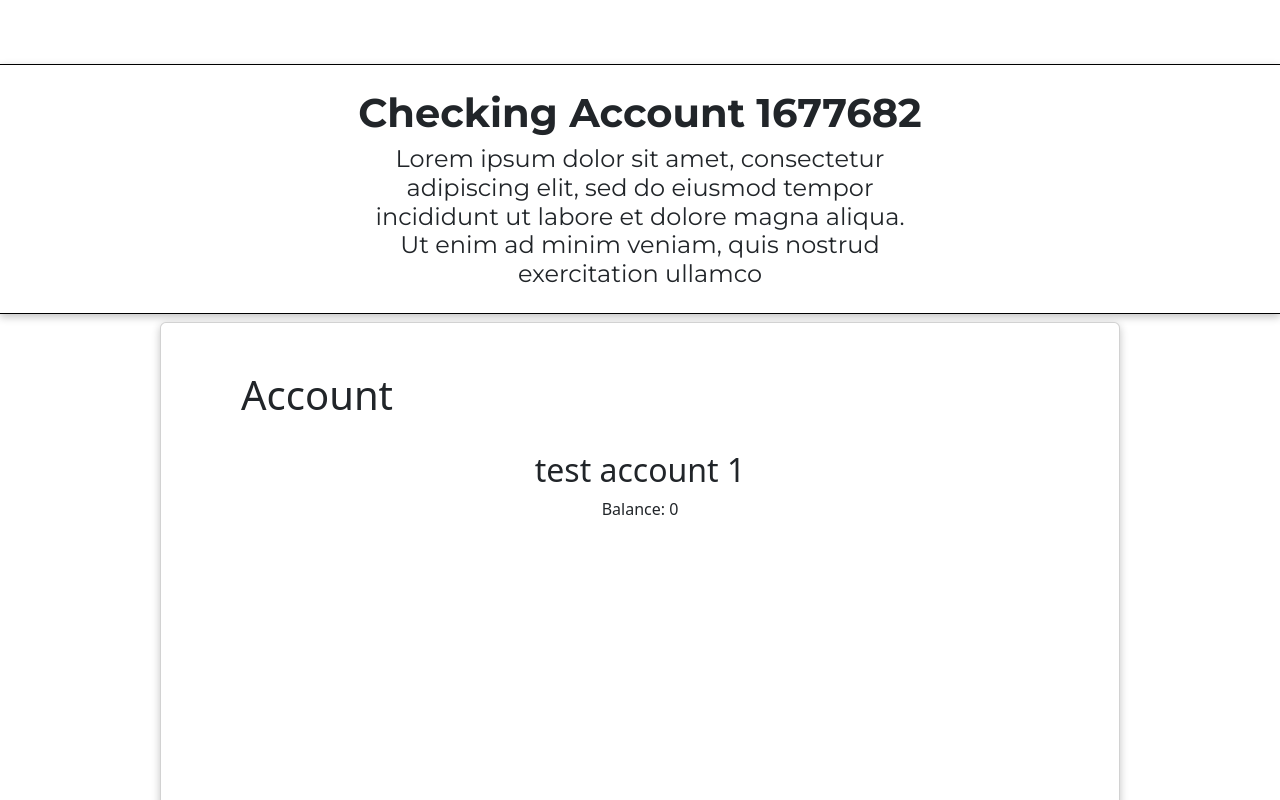
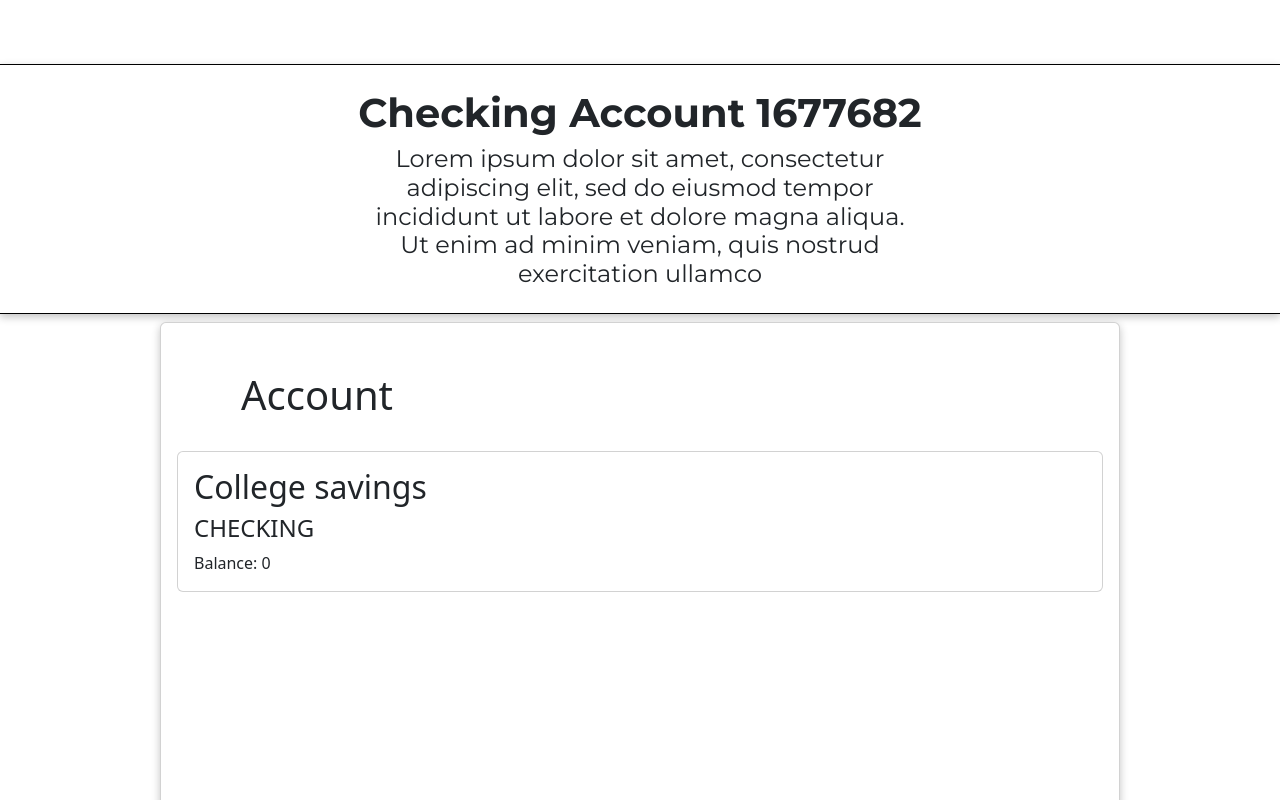
Before and after one commit to jvt703/BankingCustomerPortal, a React (Create React App) app in the folder user-portal/: page /Accounts/1677682 in a window 1280 px wide. Shown: the top 800 px of the page. Built offline with nearby package versions, Linux system fonts and the light colour scheme.

Commit message:
N1T-264 File structure creation and settings route initial creation

```diff
--- a/user-portal/src/App.js
+++ b/user-portal/src/App.js
@@ -9,6 +9,7 @@ import {
 import Accounts from './Components/Accounts/Accounts';
 import Account from './Components/Accounts/Account';
 import React from 'react';
+import UserSettings from './Components/Users/UserSettings';
 
 function App() {
   return (
@@ -30,7 +31,10 @@ function App() {
                 />
               }
             />
+            <Route path='Settings' element={<UserSettings></UserSettings>}>
+            </Route>
           </Routes>
+
         </BrowserRouter>
       </body>
 
--- a/user-portal/src/Components/Accounts/Account.js
+++ b/user-portal/src/Components/Accounts/Account.js
@@ -14,6 +14,7 @@ const Account = ()=>{
 
         <Section title="Account">
             <AccountInfoCard></AccountInfoCard>
+
         </Section>
         </>
     );
--- a/user-portal/src/Components/Accounts/AccountCard.js
+++ b/user-portal/src/Components/Accounts/AccountCard.js
@@ -1,22 +1,20 @@
 import React from 'react';
-import { Card } from 'react-bootstrap';
 import { Link } from 'react-router-dom';
 import PropTypes from 'prop-types';
 
 function AccountCard(props) {
   return (
-    <Card className='p-3 Account-card' >
+    <div className='p-3 Account-card card' >
         <span className='Card-title '>{props.accountName}</span>
-        <div className='d-flex flex-row bd-highlight'>
+        <div className='d-flex flex-row flex-wrap bd-highlight'>
           <div className='Account-name ms-3'>
             <div>{props.accountType}</div>
             <div>****{ props.accountId.toString().slice(-4)}</div>
           </div>
-
              <div className='Account-Balance my-auto ms-auto'>${props.accountBalance}</div>
         </div>
       <Link className='text-left ms-3 mt-2 Account-button' to={`/Accounts/${props.accountId}`}><button className='view-button' variant="primary">View Account</button></Link>
-    </Card>
+    </div>
   );
 
 }
--- a/user-portal/src/Components/Accounts/AccountInfoCard.js
+++ b/user-portal/src/Components/Accounts/AccountInfoCard.js
@@ -2,18 +2,19 @@ import React, { useEffect,useState } from "react";
 import Section from "../Section/Section";
 
 
-const AccountInfoCard = ()=>{
-    const [AccountInfo, setAccountInfo]= useState({
-    "id": 5,
-    "userId": 1,
-    "accountTypeId": 1,
-    "balance": 0.0,
-    "confirmation": false,
-    "active": true,
-    "pointsBalance": 0,
-    "accountName": "test account 1",
-    "createdDate": 1677683776994
-  })
+const AccountInfoCard = () => {
+  const [AccountInfo, setAccountInfo] = useState({
+    id: 5,
+    userId: 1,
+    accountTypeName: "checking",
+    accountTypeDescription: "account for general spending purposes",
+    balance: 0.0,
+    confirmation: false,
+    active: true,
+    pointsBalance: 0,
+    accountName: "College savings",
+    createdDate: 1677683776994,
+  });
 
   // useEffect(async()=>{
   //       let headers = { Authorization: `Bearer ${Token||localStorage.getItem("userToken")}` };
@@ -22,30 +23,17 @@ const AccountInfoCard = ()=>{
   //       setAccountInfo(data)
   // }
   // )
-
-//       {
-//     "id": 5,
-//     "userId": 1,
-//     "accountTypeId": 1,
-//     "balance": 0.0,
-//     "confirmation": false,
-//     "active": true,
-//     "pointsBalance": 0,
-//     "accountName": "test account 1",
-//     "createdDate": 1677683776994
-//   }
   return (
     <>
-            <h2>
-                {AccountInfo.accountName}
-            </h2>
-            <div>
-                Balance: {AccountInfo.balance}
+      <div className="card">
+        <div className="card-body text-start">
+          <h2 className="text-left">{AccountInfo.accountName}</h2>
+          <h4>{AccountInfo.accountTypeName.toUpperCase()}</h4>
+          <div>Balance: {AccountInfo.balance}</div>
         </div>
-
+      </div>
     </>
   );
-
-}
+};
 
 export default AccountInfoCard;
--- a/user-portal/src/Components/Accounts/AccountsDisplay.js
+++ b/user-portal/src/Components/Accounts/AccountsDisplay.js
@@ -23,7 +23,7 @@ const AccountsDisplay =()=>{
             userId: 1,
             accountTypeName: "checking",
             accountTypeDescription: "account for general spending purposes",
-            balance: 1000.0,
+            balance: 10000000000.0,
             confirmation: false,
             active: true,
             pointsBalance: 0,
--- a/user-portal/src/Components/Section/Section.js
+++ b/user-portal/src/Components/Section/Section.js
@@ -1,15 +1,14 @@
 import { React} from 'react';
-import { Card } from 'react-bootstrap';
 import 'bootstrap/dist/css/bootstrap.css'
 
 function Section(props) {
 
         return (
     <div className='d-flex  Sections-container justify-content-center'>
-    <Card className='p-3 m-2 w-75 Section-container'>
+    <div className='p-3 m-2 w-75 card Section-container'>
       <h1 className='Section-title ml-4'>{props.title}</h1>
         {props.children}
-    </Card>
+    </div>
     </div>
   );
 }
--- a/user-portal/src/Components/Section/Subsection.js
+++ b/user-portal/src/Components/Section/Subsection.js
@@ -15,8 +15,8 @@ function Subsection({CardArray, SubsectionName}) {
 
 
   return (
-  <div style={{marginTop: "2rem"}}>
-            <h3 style={{textAlign: "left"}}>{SubsectionName}</h3>
+  <div className='mt-3'>
+            <h3 className='text-start'>{SubsectionName}</h3>
              <div className='Subsection-container mt-3'>
             {accountCards}
           {/* <AccountCard accountName={"Checking Account ********12334"} accountNumber={2} accountBalance={100}></AccountCard> */}
--- /dev/null
+++ b/user-portal/src/Components/Users/UserSettings.js
@@ -0,0 +1,21 @@
+import React from "react";
+import HeaderComponent from "../Headercomponent";
+import Section from "../Section/Section";
+
+
+const UserSettings = ()=>{
+
+    return (
+        <>
+        <HeaderComponent pageName={"User Settings"} pageDescription="Lorem ipsum dolor sit amet, consectetur adipiscing elit, sed do eiusmod tempor incididunt ut labore et dolore magna aliqua. Ut enim ad minim veniam, quis nostrud exercitation ullamco"/>
+
+        <Section title="User Settings">
+
+
+        </Section>
+        </>
+    );
+
+}
+
+export default UserSettings;
```
Also changed, not shown: user-portal/src/Components/Transactions/TransactionInfoCard.js (added), user-portal/src/Components/Users/UserSettingsCard.js (added). Lines whose indentation alone changed are shown as unchanged.
